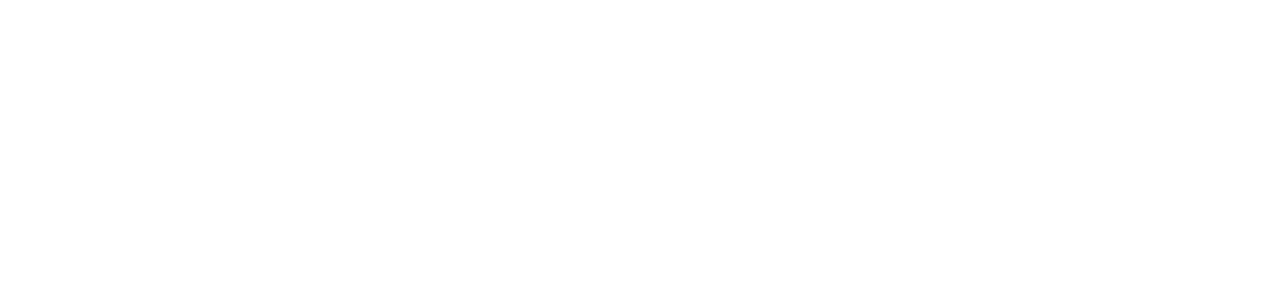
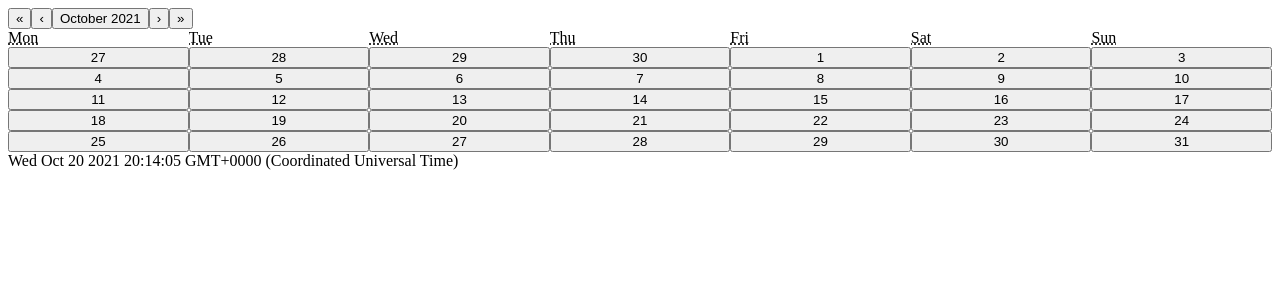
Before and after one commit to setezazian/MonetMyrtleMentor, a React app: page /profile in a window 1280 px wide. Shown: the top 300 px of the page. Built offline with nearby package versions, Linux system fonts and the light colour scheme; the HTML template or start-up script is replaced by a standard one.

Commit message:
Create profile page with a calendar

```diff
--- a/client/src/components/App.jsx
+++ b/client/src/components/App.jsx
@@ -1,17 +1,16 @@
 import React from 'react';
+import { BrowserRouter, Route, Switch } from 'react-router-dom';
 import LandingPage from './LandingPage/LandingPage.jsx';
-import { BrowserRouter, Route, Switch } from 'react-router-dom';
 import Offerings from './offeringPage/Offerings.jsx';
+import ProfilePage from './ProfilePage/index.jsx';
 
 const App = () => (
-  // <div>
-  //   Loading...
-  // </div>
   <div>
     <BrowserRouter>
       <Switch>
         <Route exact path="/" component={LandingPage} />
         <Route path="/offerings" component={Offerings} />
+        <Route path="/profile" component={ProfilePage} />
       </Switch>
     </BrowserRouter>
   </div>
--- /dev/null
+++ b/client/src/components/ProfilePage/Schedule.jsx
@@ -0,0 +1,20 @@
+import React, { useState } from 'react';
+import Calendar from 'react-calendar';
+
+function Schedule() {
+  const [date, setDate] = useState(new Date());
+
+  return (
+    <div>
+      <div className="calendar">
+        <Calendar
+          onChange={setDate}
+          value={date}
+        />
+      </div>
+      <div>{date.toString()}</div>
+    </div>
+  );
+}
+
+export default Schedule;
--- /dev/null
+++ b/client/src/components/ProfilePage/index.jsx
@@ -0,0 +1,10 @@
+import React from 'react';
+import Schedule from './Schedule.jsx';
+
+export default function ProfilePage() {
+  return (
+    <div>
+      <Schedule />
+    </div>
+  );
+}
```
Also changed, not shown: 1 other file (tests, documents, lock files or other folders).
